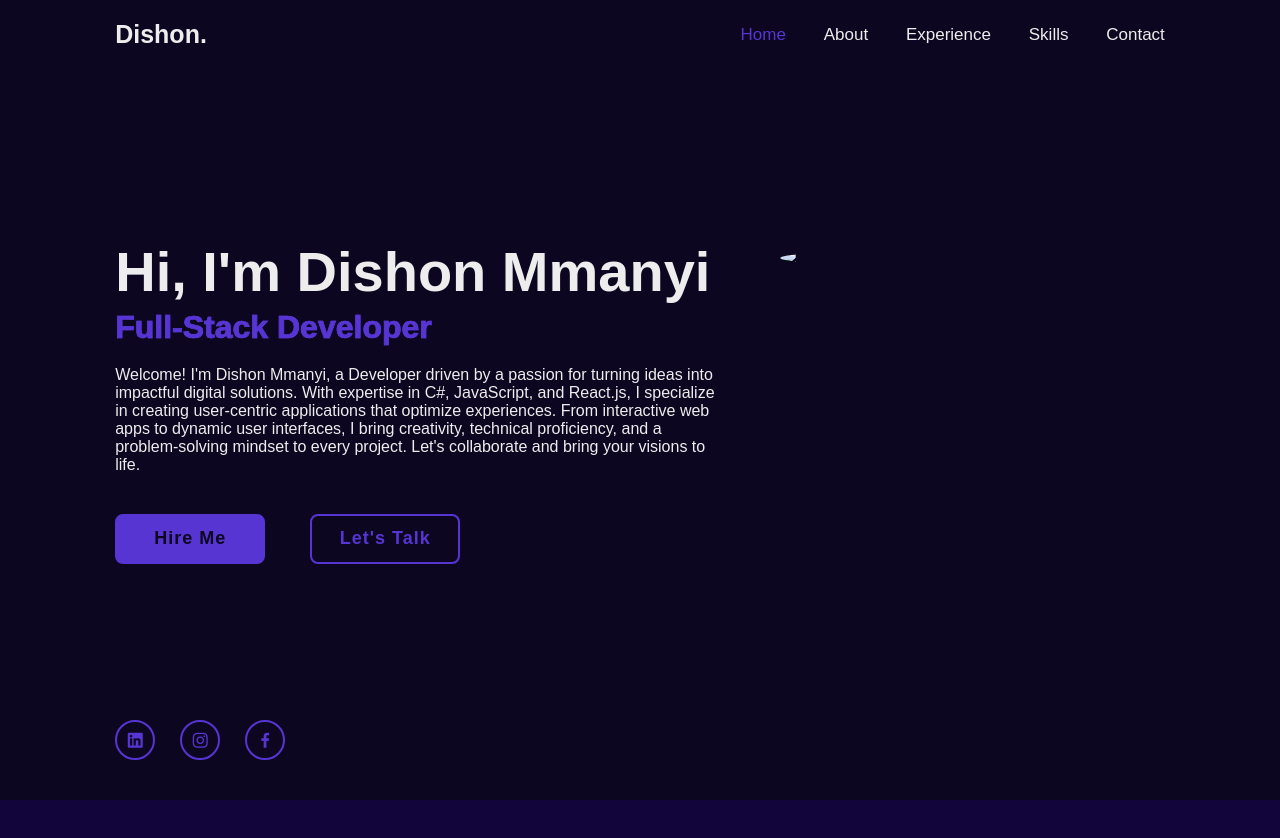
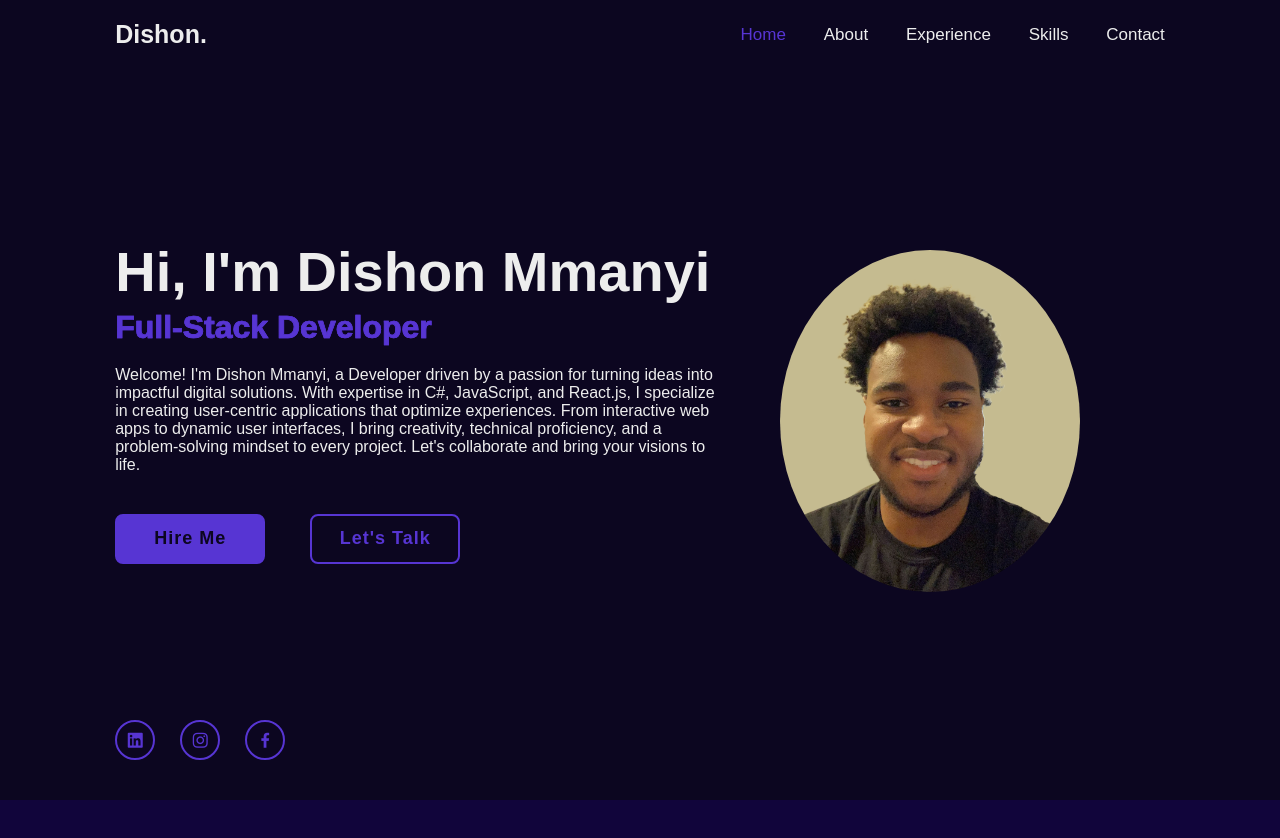
Before and after one commit to DishonMmanyi/personal-website, a website: page client/src/index.html in a window 1280 px wide. Shown: the top 838 px of the page. Drawn offline with nearby package versions, Linux system fonts and the light colour scheme; the site is published under a folder, as on GitHub Pages, so addresses that start at the root find nothing; a web font is replaced by a local one.

Commit message:
fixed images path for deployment

```diff
--- a/client/src/index.html
+++ b/client/src/index.html
@@ -60,7 +60,7 @@
             </div>
         </div>
         <div class="headshot-container">
-            <img src="/client/images/portfolio_headshot.png" class="headshot">
+            <img src="../images/portfolio_headshot.png" class="headshot">
             <span class="animate" style="--i:2;"></span>
         </div>
         <div class="home-sci">
@@ -78,7 +78,7 @@
     <section class="about" id="about">
         <h2 class="heading">About <span>Me</span><span class="animate scroll" style="--i:1;"></span></h2>
         <div class="about-img">
-            <img src="client/images/portfolio_headshot.png" alt="pic">
+            <img src="../images/portfolio_headshot.png" alt="pic">
             <span class="circle-spin"></span>
             <span class="animate scroll" style="--i:2;"></span>
         </div>
```
